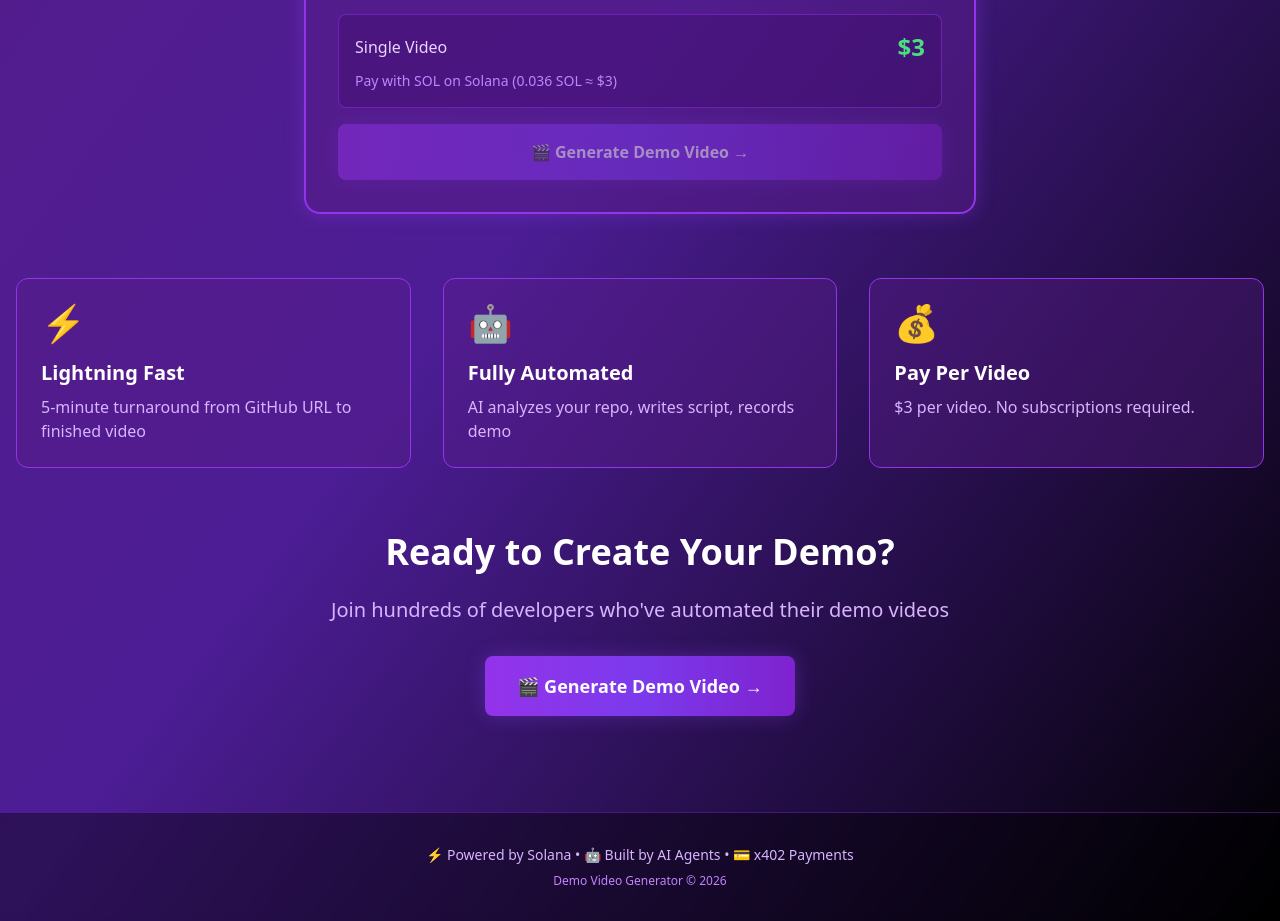
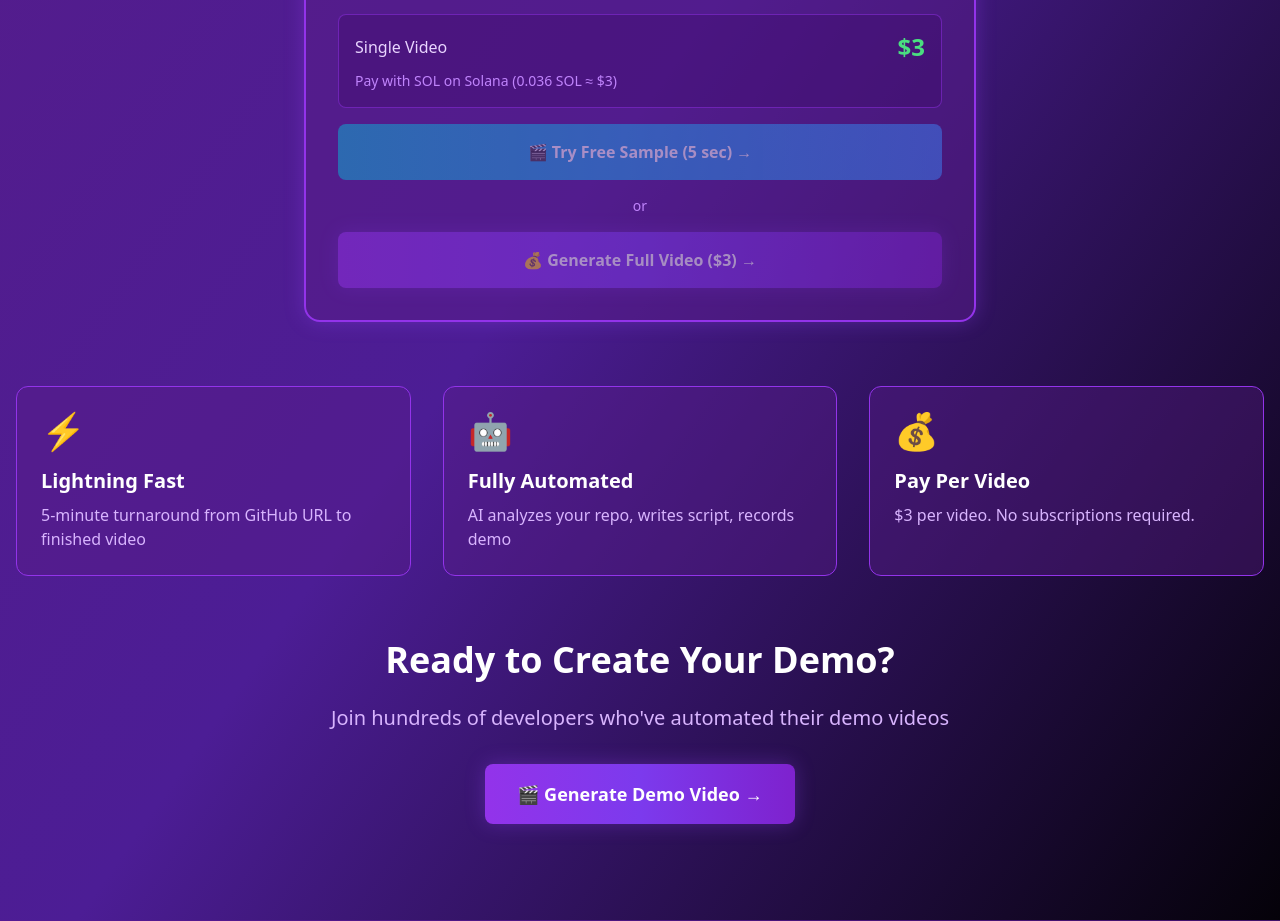
Before and after one commit to clawdia-saka/demo-video-generator-landing, a Next.js app: page / in a window 1280 px wide. Shown: the part 802-1723 px from the top of the page. Built offline with nearby package versions, Linux system fonts and the light colour scheme; no server answers; what @solana/web3.js would draw is missing.

Commit message:
Add free 5-second sample feature

```diff
--- a/app/page.tsx
+++ b/app/page.tsx
@@ -39,6 +39,40 @@ export default function Home() {
     } catch (err) {
       console.error('Wallet connection failed:', err)
       setStatus('❌ Wallet connection failed')
+    }
+  }
+
+  const handleFreeSample = async (e: React.FormEvent) => {
+    e.preventDefault()
+
+    setLoading(true)
+    setStatus('🎬 Generating free 5-second sample...')
+
+    try {
+      const response = await fetch(`${API_ENDPOINT}/generate`, {
+        method: 'POST',
+        headers: {
+          'Content-Type': 'application/json',
+        },
+        body: JSON.stringify({
+          githubUrl,
+          isFree: true,
+        }),
+      })
+
+      if (!response.ok) {
+        throw new Error('Video generation failed')
+      }
+
+      const data = await response.json()
+      setStatus(`🎉 Free sample started! Job ID: ${data.jobId}`)
+      alert(`Generating 5-second preview. Check status: ${API_ENDPOINT}/status/${data.jobId}`)
+
+    } catch (err) {
+      console.error('Error:', err)
+      setStatus(`❌ Error: ${(err as Error).message}`)
+    } finally {
+      setLoading(false)
     }
   }
 
@@ -216,12 +250,24 @@ export default function Home() {
                     </div>
                   )}
 
+                  {/* Free Sample Button */}
+                  <button
+                    onClick={handleFreeSample}
+                    disabled={loading || !githubUrl}
+                    className="w-full bg-gradient-to-r from-cyan-500 to-blue-500 hover:from-cyan-600 hover:to-blue-600 text-white font-bold py-4 rounded-lg transition-all disabled:opacity-50 disabled:cursor-not-allowed"
+                  >
+                    {loading ? '⏳ Processing...' : '🎬 Try Free Sample (5 sec) →'}
+                  </button>
+
+                  <div className="text-center text-sm text-purple-400">or</div>
+
+                  {/* Paid Full Version Button */}
                   <button
                     type="submit"
                     disabled={loading || !githubUrl || !walletAddress}
                     className="w-full bg-gradient-to-r from-purple-600 via-violet-600 to-purple-700 hover:from-purple-700 hover:via-violet-700 hover:to-purple-800 text-white font-bold py-4 rounded-lg solana-glow transition-all disabled:opacity-50 disabled:cursor-not-allowed"
                   >
-                    {loading ? '⏳ Processing...' : '🎬 Generate Demo Video →'}
+                    {loading ? '⏳ Processing...' : '💰 Generate Full Video ($3) →'}
                   </button>
                 </form>
               </div>
```
